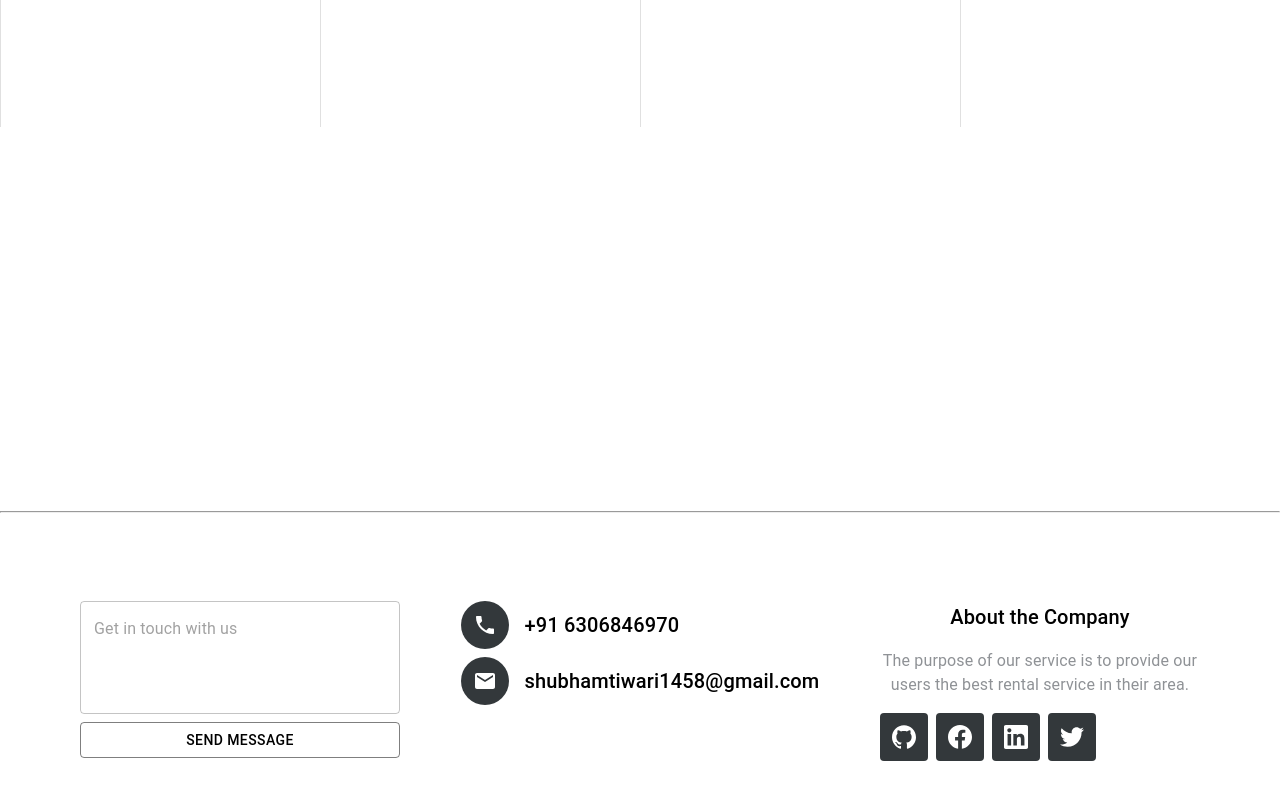
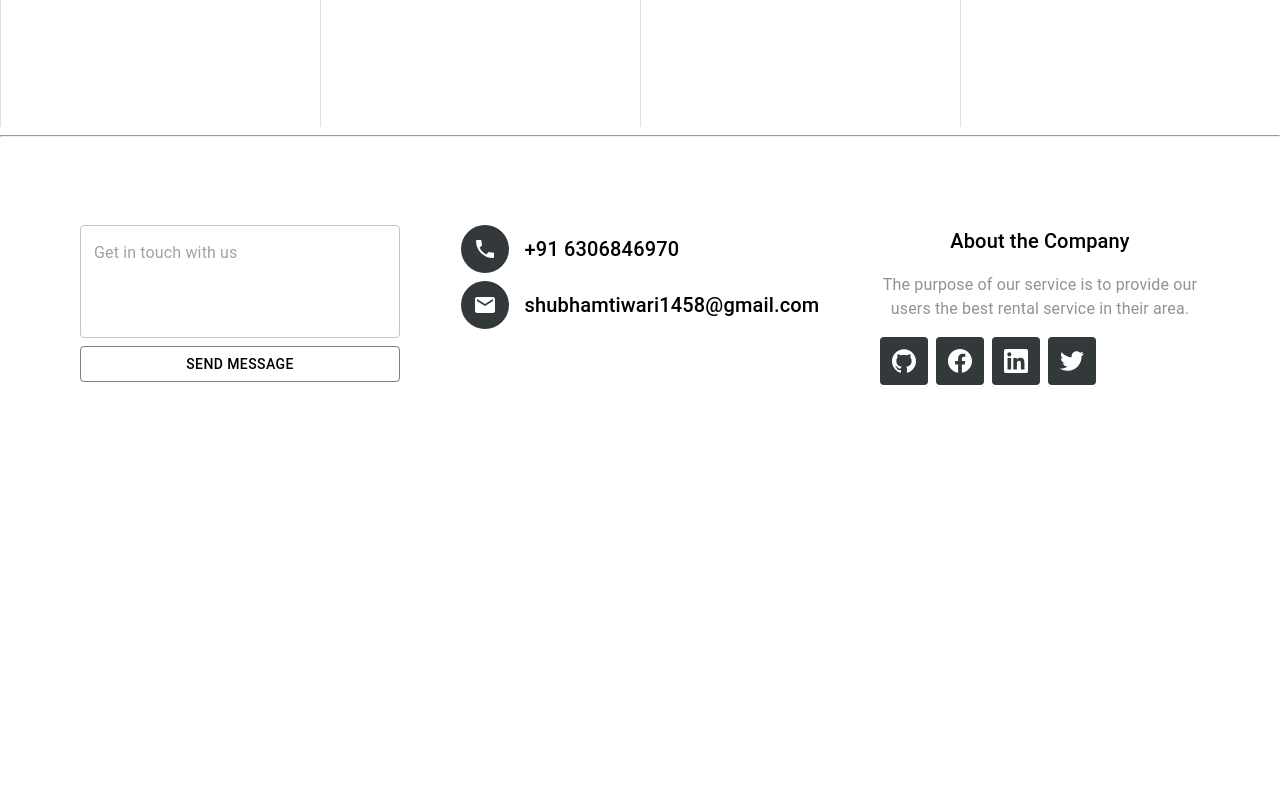
Before and after one commit to proTiwari/rental_home, a React (Create React App) app: page / in a window 1280 px wide. Shown: the part 700-1500 px from the top of the page. After the commit the page ends 1165 px from the top, so only its background shows below. Built offline with nearby package versions, Linux system fonts and the light colour scheme.

Commit message:
space above footer prob solved

```diff
--- a/src/components/molecules/footer/Footer.js
+++ b/src/components/molecules/footer/Footer.js
@@ -155,7 +155,7 @@ const socialIcons = [
 function Footer(props) {
   const { classes, theme, width } = props;
   return (
-    <footer style={{marginTop:'24rem'}} className="lg-p-top">
+    <footer className="lg-p-top">
 
       <hr/>
       <div className={classes.footerInner}>
```
